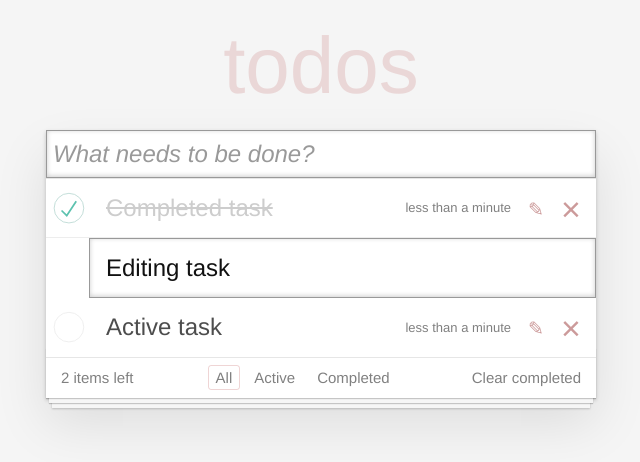
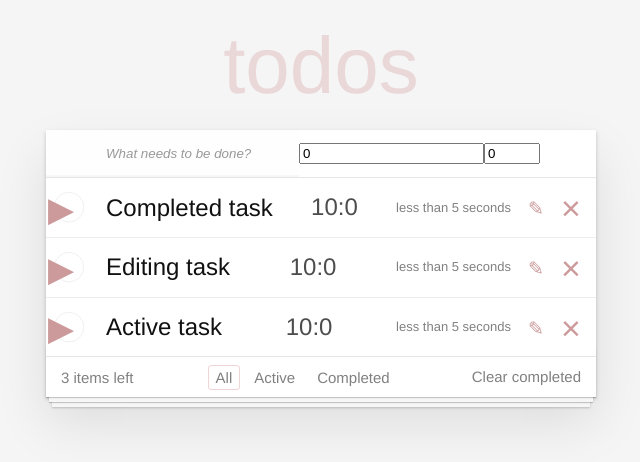
Before and after one commit to Luxe996/Kata-ToDo, a React (Create React App) app: page / in a window 1280 px wide. Shown: the top 462 px of the page, without its empty margins (319-959 px from the left). Built offline with nearby package versions, Linux system fonts and the light colour scheme.

Commit message:
add timer task

```diff
--- a/src/components/App/App.js
+++ b/src/components/App/App.js
@@ -16,19 +16,22 @@ export class App extends Component {
     return this.state.initialState.findIndex((task) => task.id === id)
   }
 
-  createTask = (description, isDone = false, isEditing = false, createdDate = new Date(), id = this.incrementID()) => {
+  createTask = (task) => {
     return {
-      description,
-      isDone,
-      isEditing,
-      createdDate,
-      id,
+      id: this.incrementID(),
+      description: task.description,
+      isDone: false,
+      isEditing: false,
+      createdDate: new Date(),
+      timer: {
+        min: task.timer.min,
+        sec: task.timer.sec,
+      },
     }
   }
 
-  addTask = (label) => {
-    const newTask = this.createTask(label)
-
+  addTask = (task) => {
+    const newTask = this.createTask(task)
     this.setState((state) => {
       const newArray = [...state.initialState, newTask]
       return {
@@ -116,7 +119,7 @@ export class App extends Component {
 
   state = {
     initialState: this.props.state.initialState.map((task) => {
-      return this.createTask(task.description, task.isDone, task.isEditing)
+      return this.createTask(task)
     }),
     filter: this.props.filter,
   }
--- a/src/components/NewTaskForm/NewTaskForm.css
+++ b/src/components/NewTaskForm/NewTaskForm.css
@@ -1,6 +1,41 @@
-.new-todo {
+.new-todo-form {
     padding: 16px 16px 16px 60px;
     border: none;
     background: rgba(0, 0, 0, 0.003);
     box-shadow: inset 0 -2px 1px rgba(0,0,0,0.03);
 }
+
+.new-todo,
+.new-todo-form .new-todo-form__timer {
+    position: relative;
+    margin: 0;
+    width: 100%;
+    font-size: 24px;
+    font-family: inherit;
+    font-weight: inherit;
+    line-height: 1.4em;
+    color: inherit;
+    padding: 6px;
+    border: 1px solid #999;
+    box-shadow: inset 0 -1px 5px 0 rgba(0, 0, 0, 0.2);
+    box-sizing: border-box;
+    -webkit-font-smoothing: antialiased;
+    -moz-osx-font-smoothing: grayscale;
+}
+
+.new-todo,
+.new-todo-form .new-todo-form__timer {
+    padding: 16px 16px 16px 60px;
+    border: none;
+    background: rgba(0, 0, 0, 0.003);
+    box-shadow: inset 0 -2px 1px rgba(0, 0, 0, 0.03);
+}
+
+.new-todo {
+    width: 70%;
+}
+
+.new-todo-form .new-todo-form__timer {
+    width: 15%;
+    padding-left: 16px;
+}
--- a/src/components/NewTaskForm/NewTaskForm.js
+++ b/src/components/NewTaskForm/NewTaskForm.js
@@ -1,22 +1,37 @@
 import { Component } from 'react'
 import PropTypes from 'prop-types'
+import './NewTaskForm.css'
 
 export class NewTaskForm extends Component {
   state = {
-    value: '',
+    description: '',
+    min: 0,
+    sec: 0,
   }
 
   onInputChange = (e) => {
     this.setState({
-      value: e.target.value,
+      description: e.target.value,
+    })
+  }
+  onMinChange = (e) => {
+    this.setState({
+      min: Number(e.target.value),
+    })
+  }
+  onSecChange = (e) => {
+    this.setState({
+      sec: Number(e.target.value),
     })
   }
 
   onSubmit = (e) => {
     e.preventDefault()
-    this.props.addTask(this.state.value)
+    this.props.addTask(this.state)
     this.setState({
-      value: '',
+      description: '',
+      min: '',
+      sec: '',
     })
   }
 
@@ -24,11 +39,30 @@ export class NewTaskForm extends Component {
     return (
       <form onSubmit={this.onSubmit}>
         <input
-          className="new-todo"
+          className="new-todo-form"
           value={this.state.value}
           onChange={this.onInputChange}
           placeholder="What needs to be done?"
         />
+        <input
+          className="new-todo-form__timer"
+          placeholder="Min"
+          type="number"
+          inputMode="numeric"
+          min={0}
+          value={this.state.min}
+          onChange={this.onMinChange}
+        ></input>
+        <input
+          className="new-todo-form__timer"
+          placeholder="Sec"
+          type="number"
+          min={0}
+          max={59}
+          value={this.state.sec}
+          onChange={this.onSecChange}
+        ></input>
+        <button type={'submit'}></button>
       </form>
     )
   }
--- /dev/null
+++ b/src/components/TaskList/Task/Task.css
@@ -0,0 +1,62 @@
+.toggle-all {
+    width: 1px;
+    height: 1px;
+    border: none; /* Mobile Safari */
+    opacity: 0;
+    position: absolute;
+    right: 100%;
+    bottom: 100%;
+}
+
+.toggle-all + label {
+    width: 60px;
+    height: 34px;
+    font-size: 0;
+    position: absolute;
+    top: -52px;
+    left: -13px;
+    -webkit-transform: rotate(90deg);
+    transform: rotate(90deg);
+}
+
+.toggle-all + label:before {
+    content: '❯';
+    font-size: 22px;
+    color: #e6e6e6;
+    padding: 10px 27px 10px 27px;
+}
+
+.toggle-all:checked + label:before {
+    color: #737373;
+}
+.toggle-all {
+    width: 1px;
+    height: 1px;
+    border: none; /* Mobile Safari */
+    opacity: 0;
+    position: absolute;
+    right: 100%;
+    bottom: 100%;
+}
+
+.toggle-all + label {
+    width: 60px;
+    height: 34px;
+    font-size: 0;
+    position: absolute;
+    top: -52px;
+    left: -13px;
+    -webkit-transform: rotate(90deg);
+    transform: rotate(90deg);
+}
+
+.toggle-all + label:before {
+    content: '❯';
+    font-size: 22px;
+    color: #e6e6e6;
+    padding: 10px 27px 10px 27px;
+}
+
+.toggle-all:checked + label:before {
+    color: #737373;
+}
--- a/src/components/TaskList/Task/Task.js
+++ b/src/components/TaskList/Task/Task.js
@@ -2,18 +2,62 @@ import { Component } from 'react'
 import { formatDistanceToNow } from 'date-fns'
 import PropTypes from 'prop-types'
 
+import './Task.css'
+
 export class Task extends Component {
+  state = {
+    min: this.props.timer.min,
+    sec: this.props.timer.sec,
+    paused: true,
+    over: false,
+  }
+
+  componentDidMount() {
+    this.timerID = setInterval(() => this.tick(), 1000)
+  }
+  componentWillUnmount() {
+    clearInterval(this.timerID)
+  }
+
+  tick = () => {
+    const { min, sec, paused, over } = this.state
+    if (paused) return
+    if (over) clearInterval(this.timerID)
+    if (min === 0 && sec === 0) {
+      this.setState({ over: true })
+    } else if (sec === 0) {
+      this.setState({
+        min: min - 1,
+        sec: 59,
+      })
+    } else {
+      this.setState({
+        min: min,
+        sec: sec - 1,
+      })
+    }
+  }
+
+  onPause = (status) => {
+    this.setState({ paused: status })
+  }
   render() {
     const { id, description, isDone, createdDate, onDeleted, onEditProperty } = this.props
+    const { min, sec } = this.state
     return (
       <div className="view">
         <input className="toggle" onChange={() => onEditProperty('isDone', id)} checked={isDone} type="checkbox" />
         <label>
-          <span className="description">{description}</span>
-          <span className="created">{formatDistanceToNow(createdDate)}</span>
+          <span className="title">{description}</span>
+          <span className="description">
+            {min}:{sec}
+          </span>
+          <span className="created">{formatDistanceToNow(createdDate, { includeSeconds: true })}</span>
         </label>
         <button className="icon icon-edit" onClick={() => onEditProperty('isEditing', id)}></button>
         <button className="icon icon-destroy" onClick={() => onDeleted(id)}></button>
+        {this.state.paused && <button className="icon icon-play" onClick={() => this.onPause(false)}></button>}
+        {!this.state.paused && <button className="icon icon-pause" onClick={() => this.onPause(true)}></button>}
       </div>
     )
   }
@@ -24,6 +68,6 @@ Task.propTypes = {
   description: PropTypes.string,
   isDone: PropTypes.bool,
   createdDate: PropTypes.instanceOf(Date),
-  onDeleted: PropTypes.bool,
-  onEditProperty: PropTypes.bool,
+  onDeleted: PropTypes.func,
+  onEditProperty: PropTypes.func,
 }
--- a/src/components/TaskList/TaskList.css
+++ b/src/components/TaskList/TaskList.css
@@ -123,6 +123,14 @@
     content: '✎';
 }
 
+.todo-list li .icon-pause:after {
+    content: '⏸';
+}
+
+.todo-list li .icon-play:after {
+    content: '▶';
+}
+
 .todo-list li .edit {
     display: none;
 }
--- a/src/components/TaskList/TaskList.js
+++ b/src/components/TaskList/TaskList.js
@@ -47,7 +47,7 @@ TaskList.defaultProps = {
 }
 
 TaskList.propTypes = {
-  tasks: PropTypes.object,
+  tasks: PropTypes.array,
   filter: PropTypes.oneOf(['All', 'Active', 'Completed']),
   onDeleted: PropTypes.func,
   onEditProperty: PropTypes.func,
--- a/src/index.js
+++ b/src/index.js
@@ -8,16 +8,28 @@ const state = {
       description: 'Completed task',
       isDone: true,
       isEditing: false,
+      timer: {
+        min: 10,
+        sec: 0,
+      },
     },
     {
       description: 'Editing task',
       isDone: false,
       isEditing: true,
+      timer: {
+        min: 10,
+        sec: 0,
+      },
     },
     {
       description: 'Active task',
       isDone: false,
       isEditing: false,
+      timer: {
+        min: 10,
+        sec: 0,
+      },
     },
   ],
 }
```
